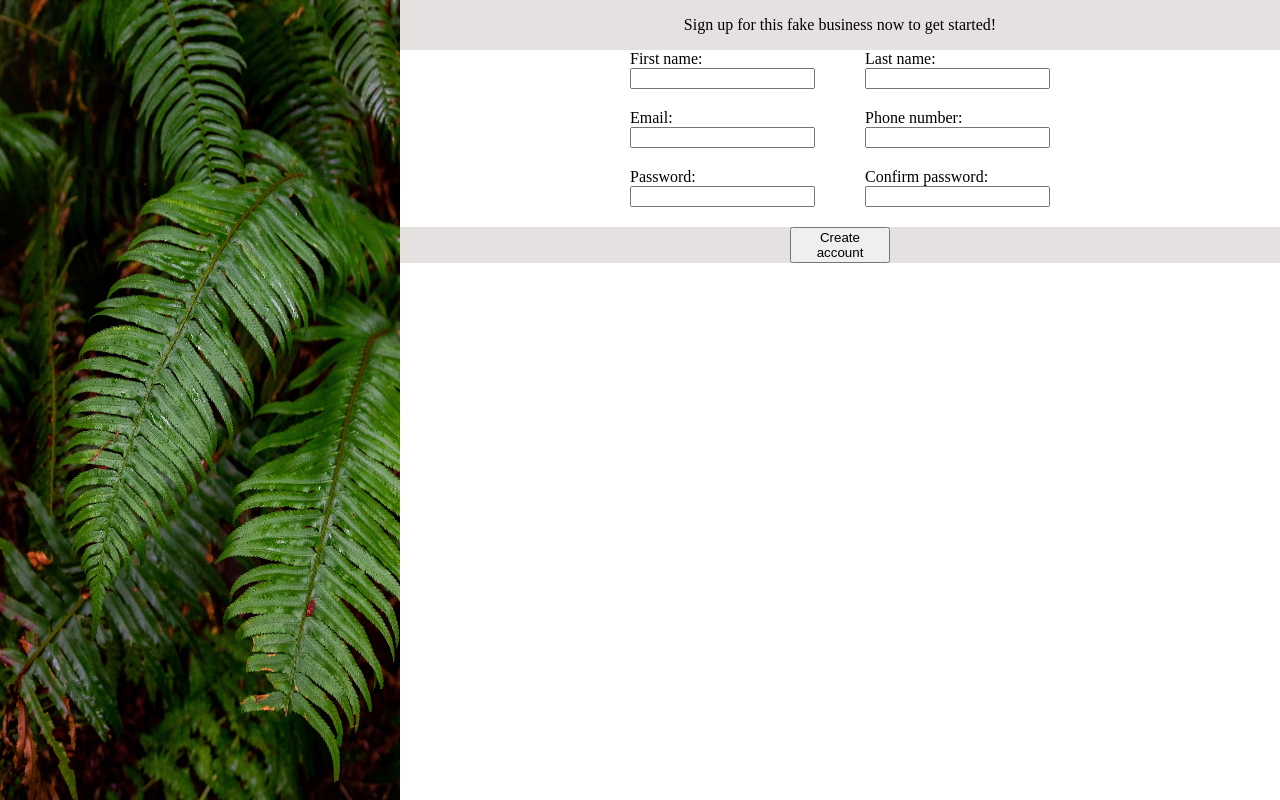
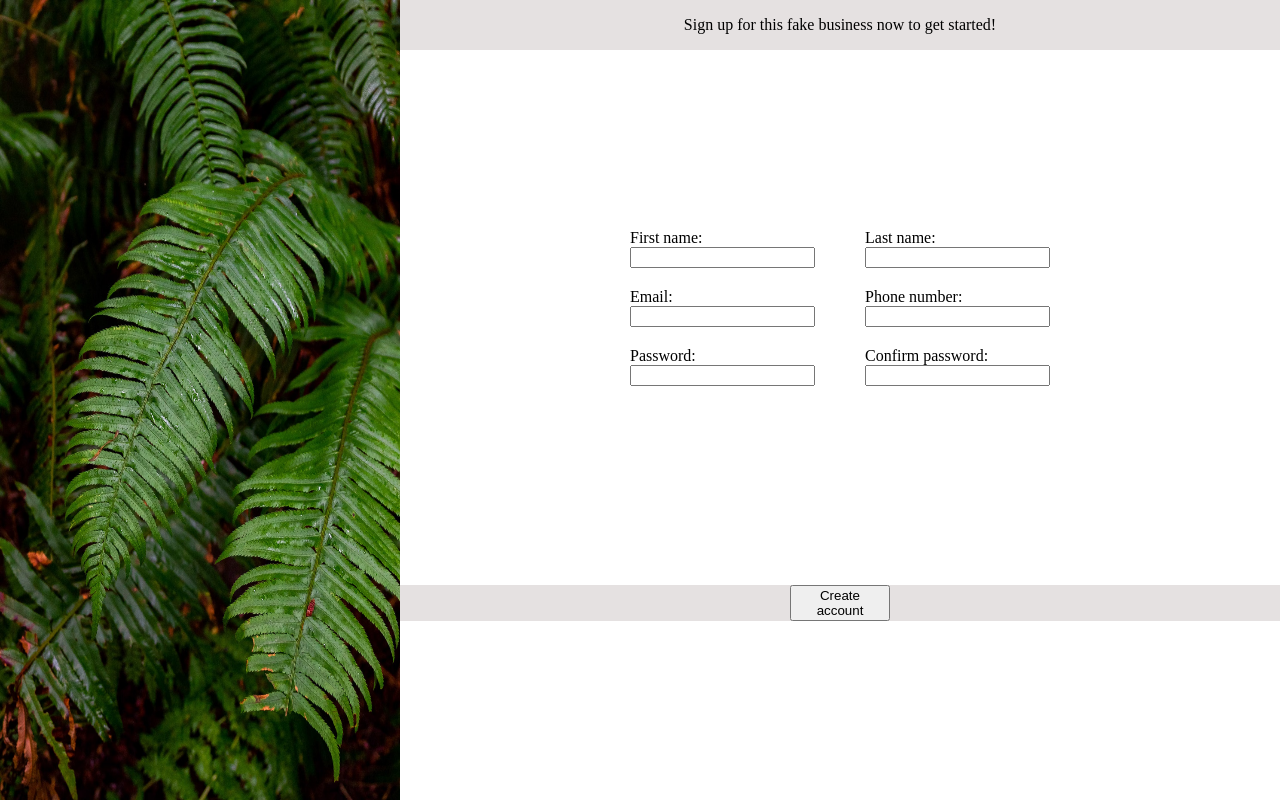
Before and after one commit to The-Odin-Project-Self-Learn/Signup-Form, a plain HTML site: page index.html in a window 1280 px wide. Drawn offline with Linux system fonts and the light colour scheme.

Commit message:
just need to extend height of create-acct-container to fill remainder of page now

```diff
--- a/style.css
+++ b/style.css
@@ -49,8 +49,10 @@ button {
 }
 
 .form-container {
+    flex-grow: 1;
     display: flex;
     flex-direction: column;
+    justify-content: space-evenly;
     align-items: center;
     width: 100%;
 }
@@ -68,4 +70,5 @@ button {
     flex-direction: column;
     align-items: center;
     background-color: rgb(229, 225, 225);
+
 }
```
